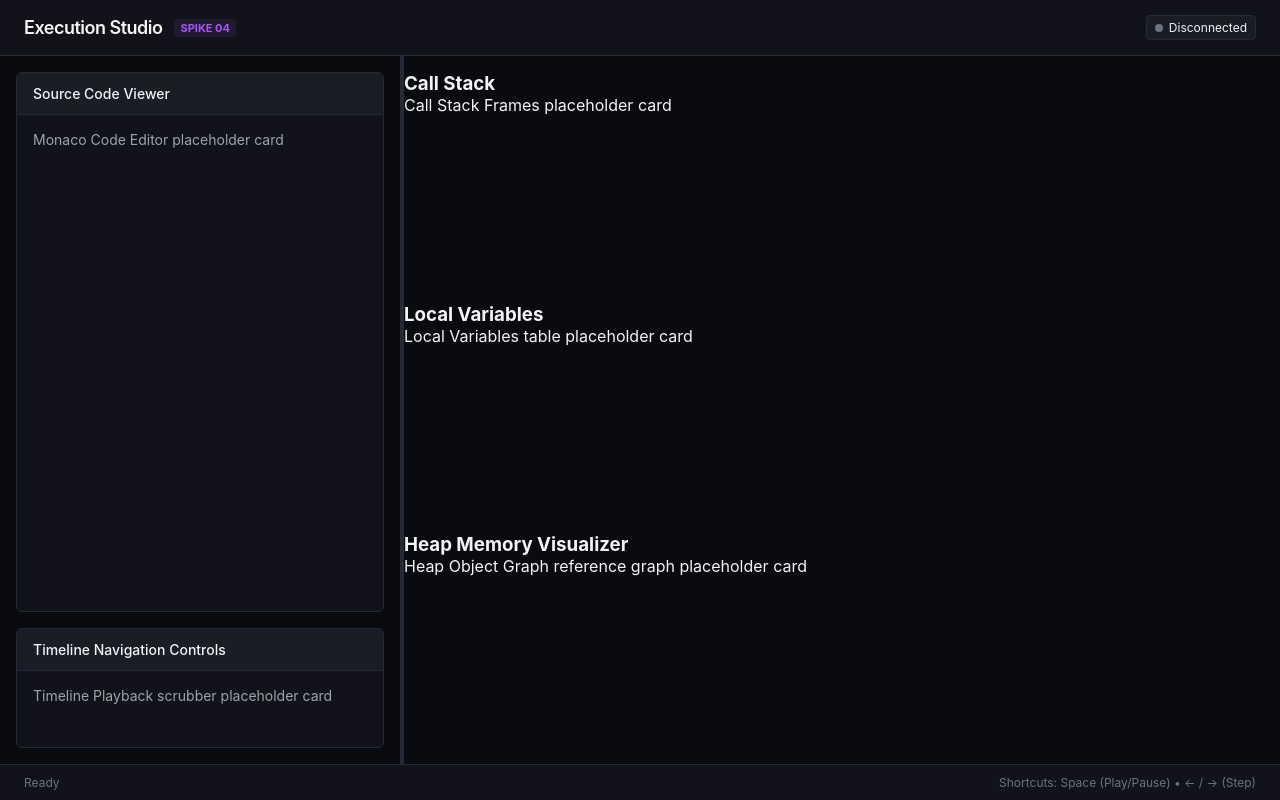
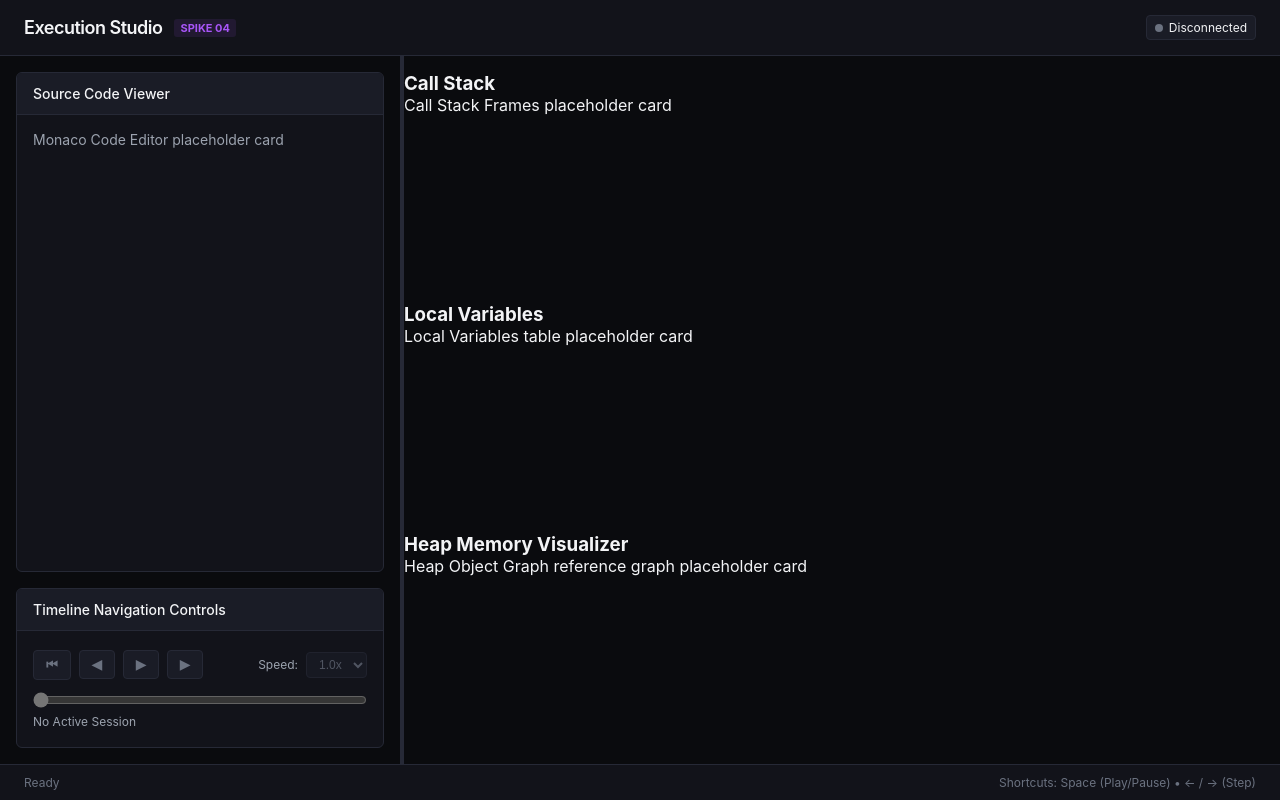
Before and after one commit to Boopathi7706/execution-studio, a React (Vite) app in the folder execution-studio-frontend/: page / in a window 1280 px wide. Built offline with nearby package versions, Linux system fonts and the light colour scheme.

Commit message:
feat(frontend): implement Sprint 5 timeline playback controls

```diff
--- a/execution-studio-frontend/package.json
+++ b/execution-studio-frontend/package.json
@@ -22,6 +22,7 @@
   },
   "devDependencies": {
     "@eslint/js": "^10.0.1",
+    "@testing-library/react": "^16.3.2",
     "@types/cytoscape": "^3.21.9",
     "@types/node": "^24.13.3",
     "@types/react": "^19.2.17",
@@ -31,6 +32,7 @@
     "eslint-plugin-react-hooks": "^7.1.1",
     "eslint-plugin-react-refresh": "^0.5.3",
     "globals": "^17.7.0",
+    "jsdom": "^29.1.1",
     "prettier": "^3.9.5",
     "typescript": "~6.0.2",
     "typescript-eslint": "^8.62.0",
--- a/execution-studio-frontend/src/features/timeline/TimelinePanel.tsx
+++ b/execution-studio-frontend/src/features/timeline/TimelinePanel.tsx
@@ -1,13 +1,260 @@
-import React from 'react'
+import React, { useEffect, useCallback } from 'react'
+import { usePlaybackStore } from '@/store/usePlaybackStore'
 
 /**
- * Timeline scrubber and controls panel placeholder.
+ * Premium developer-tool style Timeline Controls panel.
+ * Connects directly to Zustand usePlaybackStore for state updates.
  */
 export const TimelinePanel: React.FC = () => {
+  // Select state values with Zustand selector for optimal performance
+  const metadata = usePlaybackStore((state) => state.metadata)
+  const isPlaying = usePlaybackStore((state) => state.isPlaying)
+  const playSpeed = usePlaybackStore((state) => state.playSpeed)
+  const connectionStatus = usePlaybackStore((state) => state.connectionStatus)
+
+  const stepForward = usePlaybackStore((state) => state.stepForward)
+  const stepBackward = usePlaybackStore((state) => state.stepBackward)
+  const seek = usePlaybackStore((state) => state.seek)
+  const togglePlay = usePlaybackStore((state) => state.togglePlay)
+  const setSpeed = usePlaybackStore((state) => state.setSpeed)
+  const restart = usePlaybackStore((state) => state.restart)
+
+  const isConnected = connectionStatus === 'CONNECTED'
+  const currentStep = metadata ? metadata.currentStepIndex : 0
+  const totalSteps = metadata ? metadata.totalSteps : 0
+  const progressPercent = metadata ? metadata.progressPercentage : 0
+
+  // Constrain index safely
+  const handleSeek = useCallback(
+    async (index: number) => {
+      if (!isConnected || !metadata) return
+      const clampedIndex = Math.max(0, Math.min(metadata.totalSteps - 1, index))
+      try {
+        await seek(clampedIndex)
+      } catch (err: unknown) {
+        console.error('Seek error:', err)
+      }
+    },
+    [isConnected, metadata, seek],
+  )
+
+  const handleStepForward = useCallback(async () => {
+    if (!isConnected) return
+    try {
+      await stepForward()
+    } catch (err: unknown) {
+      console.error('Step forward error:', err)
+    }
+  }, [isConnected, stepForward])
+
+  const handleStepBackward = useCallback(async () => {
+    if (!isConnected) return
+    try {
+      await stepBackward()
+    } catch (err: unknown) {
+      console.error('Step backward error:', err)
+    }
+  }, [isConnected, stepBackward])
+
+  const handleRestart = useCallback(async () => {
+    if (!isConnected) return
+    try {
+      await restart()
+    } catch (err: unknown) {
+      console.error('Restart error:', err)
+    }
+  }, [isConnected, restart])
+
+  // Setup Keyboard Shortcuts
+  useEffect(() => {
+    const handleKeyDown = (e: KeyboardEvent) => {
+      const target = e.target as HTMLElement
+      if (
+        target &&
+        (target.tagName === 'INPUT' || target.tagName === 'TEXTAREA' || target.isContentEditable)
+      ) {
+        return
+      }
+
+      if (connectionStatus !== 'CONNECTED') return
+
+      switch (e.key) {
+        case 'ArrowRight':
+          e.preventDefault()
+          stepForward().catch(() => {})
+          break
+        case 'ArrowLeft':
+          e.preventDefault()
+          stepBackward().catch(() => {})
+          break
+        case ' ': // Spacebar
+          e.preventDefault()
+          togglePlay()
+          break
+        case 'r':
+        case 'R':
+          e.preventDefault()
+          restart().catch(() => {})
+          break
+        default:
+          break
+      }
+    }
+
+    window.addEventListener('keydown', handleKeyDown)
+    return () => {
+      window.removeEventListener('keydown', handleKeyDown)
+    }
+  }, [connectionStatus, stepForward, stepBackward, togglePlay, restart])
+
+  const buttonStyle: React.CSSProperties = {
+    backgroundColor: 'var(--bg-tertiary)',
+    border: '1px solid var(--border-color)',
+    color: isConnected ? 'var(--text-primary)' : 'var(--text-muted)',
+    borderRadius: '4px',
+    padding: '6px 12px',
+    cursor: isConnected ? 'pointer' : 'not-allowed',
+    fontSize: '13px',
+    fontWeight: 'bold',
+    transition: 'all var(--transition-fast)',
+    display: 'inline-flex',
+    alignItems: 'center',
+    justifyContent: 'center',
+    gap: '6px',
+    minWidth: '36px',
+  }
+
+  const activeButtonStyle: React.CSSProperties = {
+    ...buttonStyle,
+    backgroundColor: 'var(--accent-color)',
+    borderColor: 'var(--accent-color)',
+    color: '#fff',
+  }
+
   return (
-    <div className="timeline-panel">
-      <h3>Timeline Controls (Placeholder)</h3>
+    <div
+      style={{
+        display: 'flex',
+        flexDirection: 'column',
+        gap: '12px',
+        width: '100%',
+        height: '100%',
+        justifyContent: 'center',
+      }}
+    >
+      {/* Control Buttons Group */}
+      <div
+        style={{
+          display: 'flex',
+          alignItems: 'center',
+          justifyContent: 'space-between',
+          gap: '16px',
+        }}
+      >
+        <div style={{ display: 'flex', alignItems: 'center', gap: '8px' }}>
+          <button
+            onClick={handleRestart}
+            disabled={!isConnected}
+            style={buttonStyle}
+            title="Restart (R)"
+            aria-label="Restart"
+          >
+            ⏮
+          </button>
+          <button
+            onClick={handleStepBackward}
+            disabled={!isConnected}
+            style={buttonStyle}
+            title="Step Backward (Left Arrow)"
+            aria-label="Step Backward"
+          >
+            ◀
+          </button>
+          <button
+            onClick={togglePlay}
+            disabled={!isConnected}
+            style={isPlaying ? activeButtonStyle : buttonStyle}
+            title={isPlaying ? 'Pause (Space)' : 'Play (Space)'}
+            aria-label={isPlaying ? 'Pause' : 'Play'}
+          >
+            {isPlaying ? '⏸' : '▶'}
+          </button>
+          <button
+            onClick={handleStepForward}
+            disabled={!isConnected}
+            style={buttonStyle}
+            title="Step Forward (Right Arrow)"
+            aria-label="Step Forward"
+          >
+            ▶
+          </button>
+        </div>
+
+        {/* Speed Selector */}
+        <div style={{ display: 'flex', alignItems: 'center', gap: '8px' }}>
+          <label
+            style={{ fontSize: '12px', color: 'var(--text-secondary)' }}
+            htmlFor="speed-select"
+          >
+            Speed:
+          </label>
+          <select
+            id="speed-select"
+            value={playSpeed}
+            onChange={(e) => setSpeed(Number(e.target.value))}
+            disabled={!isConnected}
+            style={{
+              backgroundColor: 'var(--bg-tertiary)',
+              border: '1px solid var(--border-color)',
+              color: isConnected ? 'var(--text-primary)' : 'var(--text-muted)',
+              borderRadius: '4px',
+              padding: '4px 8px',
+              fontSize: '12px',
+              outline: 'none',
+              cursor: isConnected ? 'pointer' : 'not-allowed',
+            }}
+          >
+            <option value={0.5}>0.5x</option>
+            <option value={1.0}>1.0x</option>
+            <option value={2.0}>2.0x</option>
+            <option value={5.0}>5.0x</option>
+          </select>
+        </div>
+      </div>
+
+      {/* Slider Progress Group */}
+      <div style={{ display: 'flex', flexDirection: 'column', gap: '6px' }}>
+        <input
+          type="range"
+          min={0}
+          max={totalSteps > 0 ? totalSteps - 1 : 0}
+          value={currentStep}
+          onChange={(e) => handleSeek(Number(e.target.value))}
+          disabled={!isConnected}
+          style={{
+            width: '100%',
+            cursor: isConnected ? 'pointer' : 'not-allowed',
+            accentColor: 'var(--accent-color)',
+          }}
+          aria-label="Timeline scrubber"
+        />
+
+        <div
+          style={{
+            display: 'flex',
+            justifyContent: 'space-between',
+            fontSize: '12px',
+            color: 'var(--text-secondary)',
+          }}
+        >
+          <span>
+            {isConnected ? `Step ${currentStep + 1} / ${totalSteps}` : 'No Active Session'}
+          </span>
+          {isConnected && <span>{Math.round(progressPercent)}%</span>}
+        </div>
+      </div>
     </div>
   )
 }
+
 export default TimelinePanel
--- a/execution-studio-frontend/src/features/workspace/WorkspaceContainer.tsx
+++ b/execution-studio-frontend/src/features/workspace/WorkspaceContainer.tsx
@@ -2,6 +2,7 @@ import React from 'react'
 import SplitPane from '@/components/SplitPane'
 import { Card } from '@/components/Card'
 import { useLayoutStore } from '@/store/useLayoutStore'
+import TimelinePanel from '@/features/timeline/TimelinePanel'
 
 /**
  * High-level layout workspace container.
@@ -29,12 +30,12 @@ export const WorkspaceContainer: React.FC = () => {
           <p>Monaco Code Editor placeholder card</p>
         </div>
       </div>
-      <div className="workspace-panel" style={{ height: '120px' }}>
+      <div className="workspace-panel" style={{ height: '160px' }}>
         <div className="panel-header">
           <span>Timeline Navigation Controls</span>
         </div>
         <div className="panel-body">
-          <p>Timeline Playback scrubber placeholder card</p>
+          <TimelinePanel />
         </div>
       </div>
     </div>
```
Also changed, not shown: 2 other files (tests, documents, lock files or other folders).
